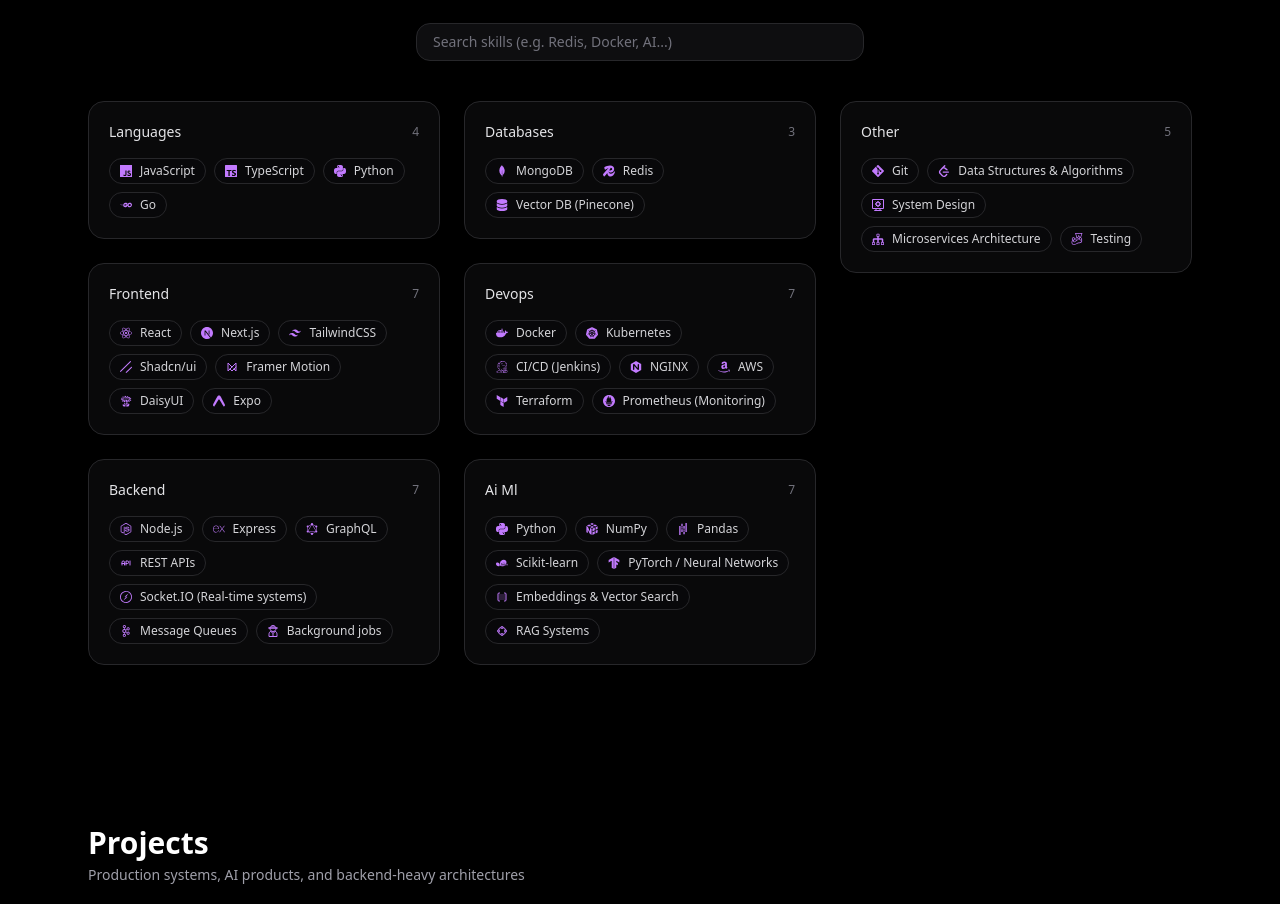
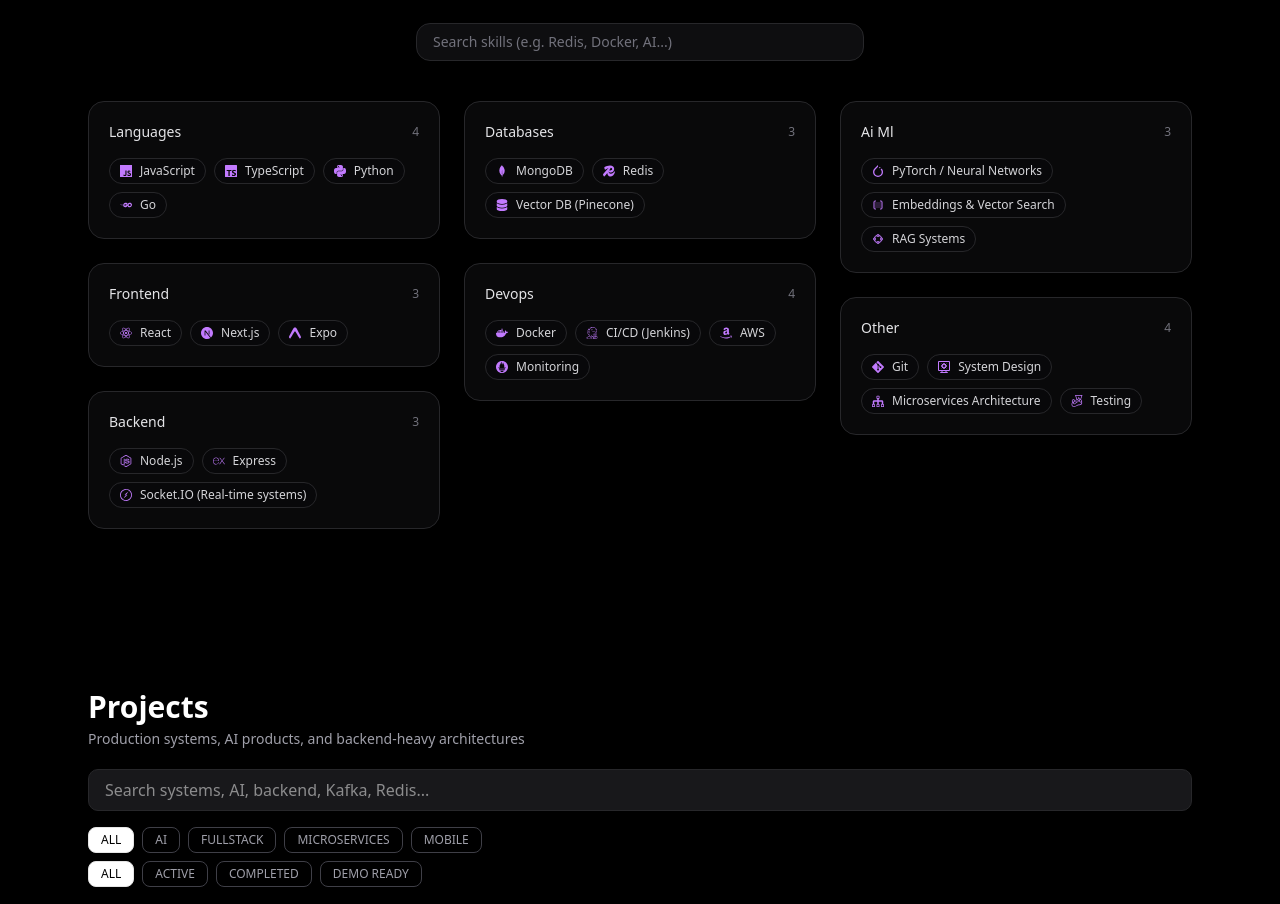
Before and after one commit to Raj-dev08/PortFolio, a Next.js app: page / in a window 1280 px wide. Shown: the part 1001-1905 px from the top of the page. Built offline with nearby package versions, Linux system fonts and the light colour scheme.

Commit message:
minor improvements in the portfolio

```diff
--- a/components/projects.tsx
+++ b/components/projects.tsx
@@ -125,7 +125,7 @@
             transition={{ duration: 0.2, delay: idx * 0.03 }}
             className="break-inside-avoid"
           >
-            <Card className="bg-zinc-950 border border-zinc-800 hover:border-zinc-700 transition">
+            <Card className="bg-zinc-950 border border-zinc-800  transition">
 
               <CardHeader className="pb-2">
                 <div className="flex justify-between">
--- a/components/skills.tsx
+++ b/components/skills.tsx
@@ -57,7 +57,7 @@
               initial={{ opacity: 0, y: 12 }}
               animate={{ opacity: 1, y: 0 }}
               transition={{ delay: index * 0.05 }}
-              className="break-inside-avoid rounded-2xl border border-zinc-800 bg-zinc-900/40 backdrop-blur-md p-5 mb-6 hover:border-zinc-700 transition"
+              className="break-inside-avoid rounded-2xl border border-zinc-800 bg-zinc-900/40 backdrop-blur-md p-5 mb-6 transition"
             >
 
               {/* CATEGORY */}
@@ -86,7 +86,7 @@
                       className={`flex items-center gap-2 px-2.5 py-1 rounded-full text-xs border transition ${
                         isMatch
                           ? "bg-purple-500/20 border-purple-500 text-white"
-                          : "bg-zinc-950/40 border-zinc-800 text-zinc-300 hover:border-zinc-600 hover:text-white"
+                          : "bg-zinc-950/40 border-zinc-800 text-zinc-300 "
                       }`}
                     >
                       {Icon && <Icon className="text-purple-400 text-xs" />}
--- a/data/data.ts
+++ b/data/data.ts
@@ -1,18 +1,15 @@
 import {
   SiJavascript, SiTypescript, SiPython, SiGo,
-  SiReact, SiNextdotjs, SiTailwindcss, SiGraphql,
-  SiDocker, SiKubernetes, SiAmazon, SiRedis, SiMongodb,
-  SiNodedotjs, SiExpress, SiTerraform, SiGit,
-  SiTensorflow, SiShadcnui, SiNginx, SiNumpy,
-  SiPrometheus, SiPandas, SiScikitlearn, SiExpo, SiLeetcode,
-  SiApachekafka, SiSocketdotio, SiJest
+  SiReact, SiNextdotjs,
+  SiDocker, SiAmazon, SiRedis, SiMongodb,
+  SiNodedotjs, SiExpress, SiGit,
+  SiPrometheus, SiExpo, SiSocketdotio, SiJest , SiPytorch
 } from "react-icons/si"
 
 import { FaDatabase } from "react-icons/fa6"
-import { TbBrandFramerMotion, TbApi, TbMatrix, TbVectorBezierCircle } from "react-icons/tb"
+import { TbMatrix, TbVectorBezierCircle } from "react-icons/tb"
 import { FaJenkins } from "react-icons/fa"
-import { GiDaisy } from "react-icons/gi"
-import { GrSystem, GrUserWorker } from "react-icons/gr"
+import { GrSystem } from "react-icons/gr"
 import { ImTree } from "react-icons/im"
 
 export interface Project {
@@ -75,21 +72,13 @@
     frontend: [
       { name: "React", icon: SiReact },
       { name: "Next.js", icon: SiNextdotjs },
-      { name: "TailwindCSS", icon: SiTailwindcss },
-      { name: "Shadcn/ui", icon: SiShadcnui },
-      { name: "Framer Motion", icon: TbBrandFramerMotion },
-      { name: "DaisyUI", icon: GiDaisy },
       { name: "Expo", icon: SiExpo }
     ],
 
     backend: [
       { name: "Node.js", icon: SiNodedotjs },
       { name: "Express", icon: SiExpress },
-      { name: "GraphQL", icon: SiGraphql },
-      { name: "REST APIs", icon: TbApi },
       { name: "Socket.IO (Real-time systems)", icon: SiSocketdotio },
-      { name: "Message Queues", icon: SiApachekafka },
-      { name: "Background jobs", icon: GrUserWorker }
     ],
 
     databases: [
@@ -100,27 +89,19 @@
 
     devops: [
       { name: "Docker", icon: SiDocker },
-      { name: "Kubernetes", icon: SiKubernetes },
       { name: "CI/CD (Jenkins)", icon: FaJenkins },
-      { name: "NGINX", icon: SiNginx },
       { name: "AWS", icon: SiAmazon },
-      { name: "Terraform", icon: SiTerraform },
-      { name: "Prometheus (Monitoring)", icon: SiPrometheus }
+      { name: "Monitoring", icon: SiPrometheus }
     ],
 
     ai_ml: [
-      { name: "Python", icon: SiPython },
-      { name: "NumPy", icon: SiNumpy },
-      { name: "Pandas", icon: SiPandas },
-      { name: "Scikit-learn", icon: SiScikitlearn },
-      { name: "PyTorch / Neural Networks", icon: SiTensorflow },
+      { name: "PyTorch / Neural Networks", icon: SiPytorch  },
       { name: "Embeddings & Vector Search", icon: TbMatrix },
       { name: "RAG Systems", icon: TbVectorBezierCircle }
     ],
 
     other: [
       { name: "Git", icon: SiGit },
-      { name: "Data Structures & Algorithms", icon: SiLeetcode },
       { name: "System Design", icon: GrSystem },
       { name: "Microservices Architecture", icon: ImTree },
       { name: "Testing", icon: SiJest  },
```
